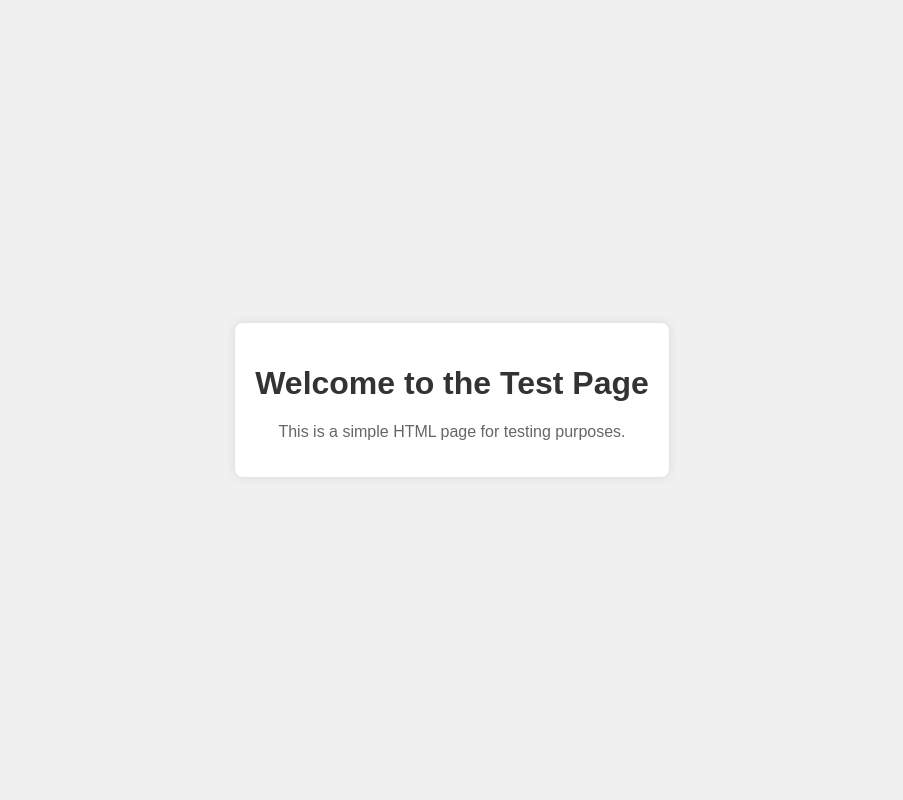
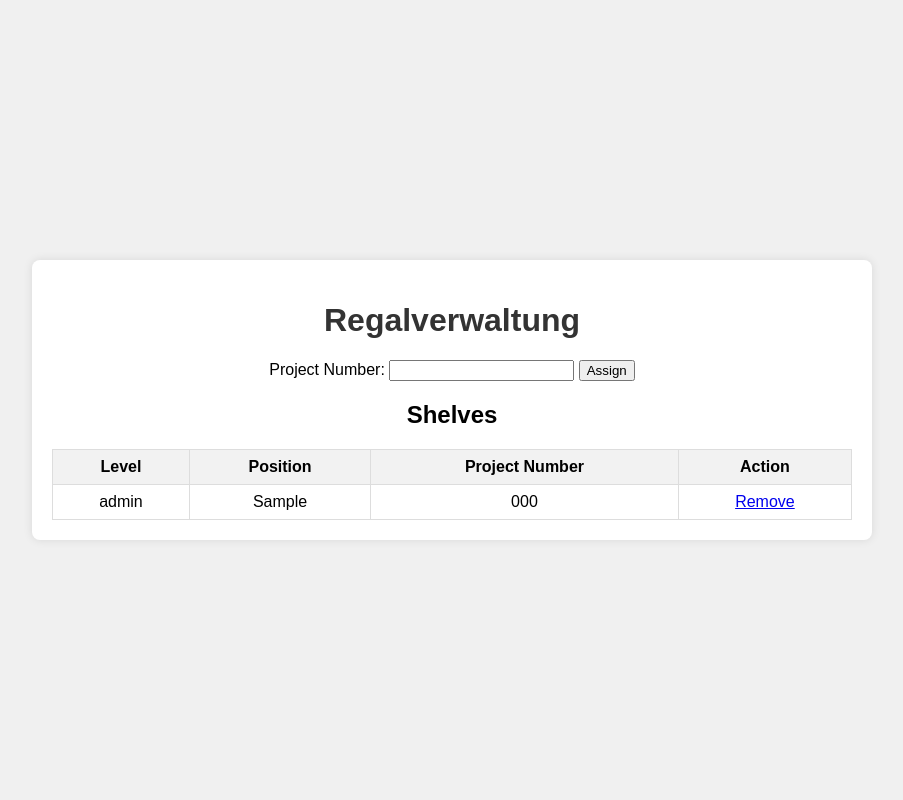
Before and after one commit to tavoli-rgb/boxen, a Flask app: page / in a window 1280 px wide. Shown: the whole page, without its empty margins (188-1091 px from the left). Run offline with Flask 3, Linux system fonts and the light colour scheme; tables that the repository leaves empty or names only in its code hold one stand-in row (values such as "Sample post"); data that the repository does not hold is empty.

Commit message:
grundlegende regalverwaltung init

```diff
--- a/app.py
+++ b/app.py
@@ -1,10 +1,58 @@
-from flask import Flask, render_template
+from flask import Flask, render_template, request, redirect, url_for
+import mysql.connector
+import os
 
 app = Flask(__name__)
 
+# Configure MySQL connection
+db_config = {
+    'user': 'root',
+    'password': 'example',
+    'host': 'db',
+    'database': 'regalverwaltung'
+}
+
+def get_db_connection():
+    return mysql.connector.connect(**db_config)
+
 @app.route('/')
-def home():
-    return render_template('index.html')
+def index():
+    conn = get_db_connection()
+    cursor = conn.cursor(dictionary=True)
+    cursor.execute('''
+        SELECT shelves.id AS shelf_id, shelves.level, shelves.position, boxes.id AS box_id, boxes.project_number
+        FROM shelves
+        LEFT JOIN boxes ON shelves.id = boxes.shelf_id
+        ORDER BY shelves.level, shelves.position
+    ''')
+    shelves = cursor.fetchall()
+    cursor.close()
+    conn.close()
+    return render_template('index.html', shelves=shelves)
+
+@app.route('/assign', methods=['POST'])
+def assign():
+    project_number = request.form['project_number']
+    conn = get_db_connection()
+    cursor = conn.cursor()
+    cursor.execute('SELECT id FROM boxes WHERE project_number IS NULL LIMIT 1')
+    box = cursor.fetchone()
+    if box:
+        cursor.execute('UPDATE boxes SET project_number = %s WHERE id = %s', (project_number, box[0]))
+        conn.commit()
+    cursor.close()
+    conn.close()
+    return redirect(url_for('index'))
+
+@app.route('/remove/<int:box_id>')
+def remove(box_id):
+    conn = get_db_connection()
+    cursor = conn.cursor()
+    cursor.execute('UPDATE boxes SET project_number = NULL WHERE id = %s', (box_id,))
+    conn.commit()
+    cursor.close()
+    conn.close()
+    return redirect(url_for('index'))
 
 if __name__ == '__main__':
     app.run(host='0.0.0.0', port=5000)
--- a/templates/index.html
+++ b/templates/index.html
@@ -3,7 +3,7 @@
 <head>
     <meta charset="UTF-8">
     <meta name="viewport" content="width=device-width, initial-scale=1.0">
-    <title>Test Page</title>
+    <title>Regalverwaltung</title>
     <style>
         body {
             font-family: Arial, sans-serif;
@@ -13,6 +13,7 @@
             align-items: center;
             height: 100vh;
             margin: 0;
+            flex-direction: column;
         }
         .container {
             background-color: #fff;
@@ -20,6 +21,8 @@
             border-radius: 8px;
             box-shadow: 0 0 10px rgba(0, 0, 0, 0.1);
             text-align: center;
+            width: 80%;
+            max-width: 800px;
         }
         h1 {
             color: #333;
@@ -27,12 +30,50 @@
         p {
             color: #666;
         }
+        table {
+            width: 100%;
+            border-collapse: collapse;
+            margin-top: 20px;
+        }
+        th, td {
+            border: 1px solid #ddd;
+            padding: 8px;
+            text-align: center;
+        }
+        th {
+            background-color: #f2f2f2;
+        }
     </style>
 </head>
 <body>
     <div class="container">
-        <h1>Welcome to the Test Page</h1>
-        <p>This is a simple HTML page for testing purposes.</p>
+        <h1>Regalverwaltung</h1>
+        <form action="/assign" method="post">
+            <label for="project_number">Project Number:</label>
+            <input type="text" id="project_number" name="project_number" required>
+            <button type="submit">Assign</button>
+        </form>
+        <h2>Shelves</h2>
+        <table>
+            <tr>
+                <th>Level</th>
+                <th>Position</th>
+                <th>Project Number</th>
+                <th>Action</th>
+            </tr>
+            {% for shelf in shelves %}
+            <tr>
+                <td>{{ shelf.level }}</td>
+                <td>{{ shelf.position }}</td>
+                <td>{{ shelf.project_number or 'Empty' }}</td>
+                <td>
+                    {% if shelf.project_number %}
+                    <a href="/remove/{{ shelf.box_id }}">Remove</a>
+                    {% endif %}
+                </td>
+            </tr>
+            {% endfor %}
+        </table>
     </div>
 </body>
 </html>
```
Also changed, not shown: 2 other files.
